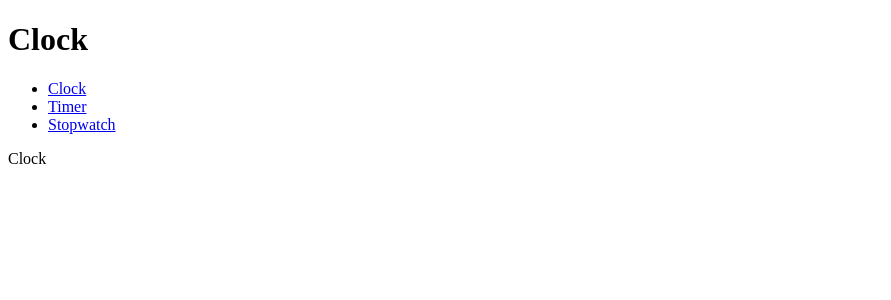
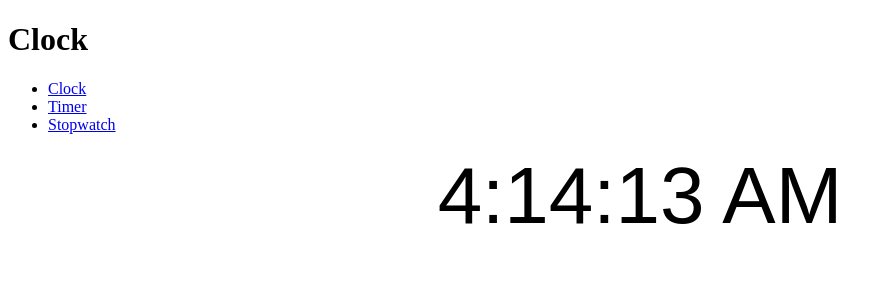
Before and after one commit to rickysoliman/clock, a React (Create React App) app in the folder client/: page / in a window 1280 px wide. Shown: the top 300 px of the page, without its empty margins (0-891 px from the left). Built offline with nearby package versions, Linux system fonts and the light colour scheme; the HTML template or start-up script is replaced by a standard one.

Commit message:
built clock

```diff
--- a/client/src/components/Clock.jsx
+++ b/client/src/components/Clock.jsx
@@ -1,13 +1,57 @@
 import React from 'react';
 import styled from 'styled-components';
+
+const Main = styled.div`
+    display: flex;
+    justify-content: center;
+    font-size: 5em;
+    font-family: Arial;
+`;
 
 class Clock extends React.Component {
     constructor() {
         super();
+
+        this.state = {
+            time: ''
+        }
+
+        this.fetchTime = this.fetchTime.bind(this);
+    }
+
+    componentWillMount() {
+        this.fetchTime();
+    }
+
+    fetchTime() {
+        var date = new Date();
+        var daytime = 'AM';
+        var hour = date.getHours();
+        if (hour >= 12) {
+            daytime = 'PM'
+            if (hour > 12) {
+                hour -= 12;
+            }
+        }
+        var minute = date.getMinutes();
+        if (minute < 10) {
+            minute = `0${minute}`;
+        }
+        var second = date.getSeconds();
+        if (second < 10) {
+            second = `0${second}`;
+        }
+        var time = `${hour}:${minute}:${second} ${daytime}`;
+        this.setState({
+            time
+        });
+        setTimeout(this.fetchTime, 1000);
     }
 
     render() {
-        return <div>Clock</div>
+        return (
+            <Main>{this.state.time}</Main>
+        )
     }
 }
 
```
Also changed, not shown: 1 other file (tests, documents, lock files or other folders).
